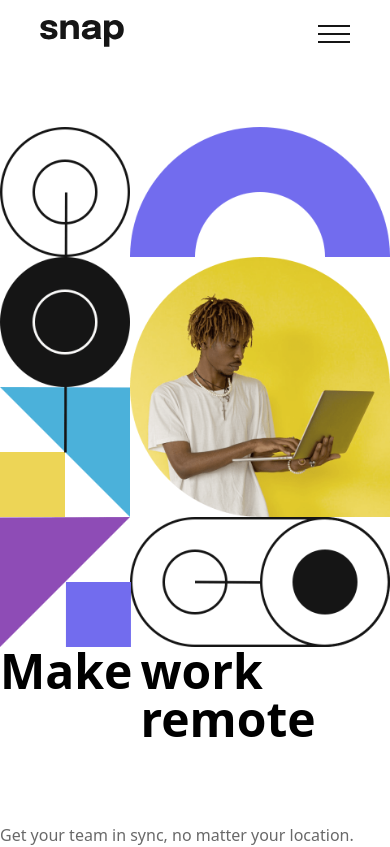
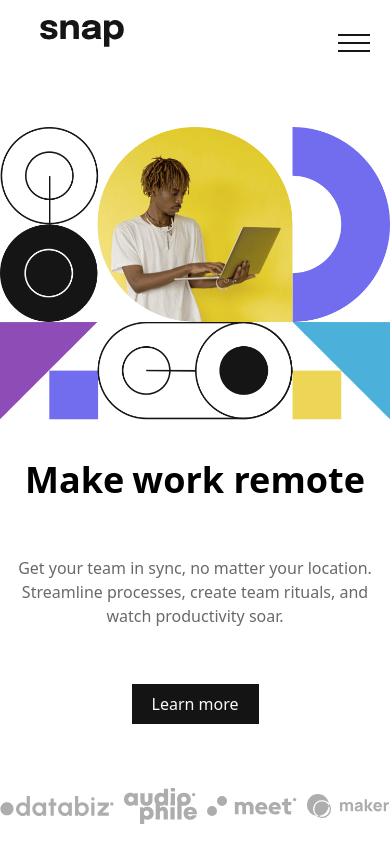
Before and after one commit to NikaBotchorishvili/snap-intro, a React (Vite) app: page / in a window 390 px wide. Shown: the top 847 px of the page. Built offline with nearby package versions, Linux system fonts and the light colour scheme; the HTML template or start-up script is replaced by a standard one.

Commit message:
sidebar functionallity working properly

```diff
--- a/index.html
+++ b/index.html
@@ -13,7 +13,7 @@
 		<link rel="stylesheet" href="./src/index.css" />
 	</head>
 	<body>
-		<div id="root"></div>
+		<div id="root" class=""></div>
 		<script type="module" src="/src/main.tsx"></script>
 	</body>
 </html>
--- a/src/components/Landing.tsx
+++ b/src/components/Landing.tsx
@@ -1,13 +1,13 @@
 function Landing() {
 	return (
-		<main className="flex  mt-20 w-full flex-col-reverse md:flex-row justify-between items-center md:items-end md:px-20 ">
-			<section className="flex flex-col justify-between md:gap-y-16">
-				<div className="flex flex-col gap-y-20  md:items-start items-center">
-					<h1 className="md:text-6xl md:gap-0 gap-x-2 text-5xl font-bold flex md:flex-col flex-row">
+		<main className="flex  mt-20 w-full flex-col-reverse md:flex-row justify-between items-center md:items-end md:px-16 ">
+			<section className="flex flex-col justify-between gap-y-16">
+				<div className="flex flex-col gap-y-14  md:items-start items-center">
+					<h1 className="md:text-6xl md:gap-0 gap-x-2 text-4xl sm:text-5xl font-bold flex md:flex-col flex-row md:mt-0 mt-10">
 						<p>Make </p>
 						<p>work remote</p>
 					</h1>
-					<p className="text-mediumGray">
+					<p className="text-mediumGray md:text-left text-center">
 						Get your team in sync, no matter your location.
 						<br /> Streamline processes, create team rituals, and
 						watch productivity soar.
@@ -19,7 +19,7 @@ function Landing() {
 						Learn more
 					</a>
 				</div>
-				<div className="flex items-center">
+				<div className="flex items-center md:gap-x-2 w-full justify-between md:mb-0 mb-10 ">
 					<img src="client-databiz.svg" alt="" />
 					<img src="client-audiophile.svg" alt="" />
 					<img src="client-meet.svg" alt="" />
@@ -29,7 +29,8 @@ function Landing() {
 			<section>
 				<img
 					width={400}
-					srcSet="image-hero-mobile.png 300w, image-hero-desktop.png 850w, "
+					srcSet="image-hero-desktop.png 2000w, image-hero-mobile.png 849w"
+					sizes=""
 					alt=""
 				/>
 			</section>
--- a/src/components/commons/Header.tsx
+++ b/src/components/commons/Header.tsx
@@ -7,11 +7,15 @@ function Header() {
 	const [toggled, setToggled] = useState(false);
 	return (
 		<header className="flex justify-between mt-5 items-center w-screen">
-			<div className="flex justify-between items-center mx-10 gap-x-16 text-mediumGray w-full">
+			<div className="flex justify-between items-center mx-10 gap-x-16 text-mediumGray w-full ">
 				<img src="logo.svg" alt="" />
 
-				<nav className=" justify-between w-full md:flex hidden">
-					<ul className="flex gap-x-8 ">
+				<nav
+					className={` md:justify-between md:w-full w-[250px] right-0 md:flex fixed md:static md:flex-row flex-col top-0 md:h-fit h-screen z-10 md:bg-opacity-0 bg-almostWhite gap-y-6 justify-start	  ${
+						toggled ? "flex" : "hidden"
+					}`}
+				>
+					<ul className="flex md:flex-row flex-col md:gap-x-8 mt-28 md:mt-0 gap-y-2 md:static ml-5 ">
 						<NavItem title="Features">
 							<DropDown translate="-translate-x-1/2">
 								<DropDownItem
@@ -42,26 +46,29 @@ function Header() {
 						<NavItem title="Careers" />
 						<NavItem title="About" />
 					</ul>
-					<div className="flex gap-x-8 text-mediumGray items-center">
+					<div className="flex md:flex-row flex-col md:gap-x-8 text-mediumGray md:items-center items-center gap-y-4">
 						<a className="hover:text-almostBlack" href="#">
 							Login
 						</a>
 						<a
-							className=" text-md px-5 border border-mediumGray rounded-xl py-2 hover:text-almostBlack hover:border-almostBlack"
+							className=" text-md px-5 border border-mediumGray rounded-xl py-2 hover:text-almostBlack hover:border-almostBlack  w-10/12 text-center "
 							href="#"
 						>
 							Register
 						</a>
 					</div>
 				</nav>
-				<button className="md:hidden" onClick={() => setToggled(prev => !prev)}>
+				<button
+					className="md:hidden   z-50"
+					onClick={() => setToggled((prev) => !prev)}
+				>
 					<img
-						className=""
-						src={`${toggled? "icon-close-menu.svg": "icon-menu.svg"}`}
-
+						className="fixed right-5"
+						src={`${
+							toggled ? "icon-close-menu.svg" : "icon-menu.svg"
+						}`}
 						alt="menu-icon"
 					/>
-
 				</button>
 			</div>
 		</header>
--- a/src/components/commons/components/NavItem.tsx
+++ b/src/components/commons/components/NavItem.tsx
@@ -23,9 +23,9 @@ function NavItem({ children, title }: Props) {
 		}
 	}, [])
 	return (
-		<li onClick={() => setOpen((prev) => !prev)} ref={menuRef} className="flex">
+		<li onClick={() => setOpen((prev) => !prev)} ref={menuRef} className="">
 			<span className="flex  items-center gap-x-2 hover:text-almostBlack">
-				<button >{title}</button>
+				<button className="text-xl">{title}</button>
 				<img
 					src={open ? "icon-arrow-up.svg" : "icon-arrow-down.svg"}
 					alt="arrow icon"
```
